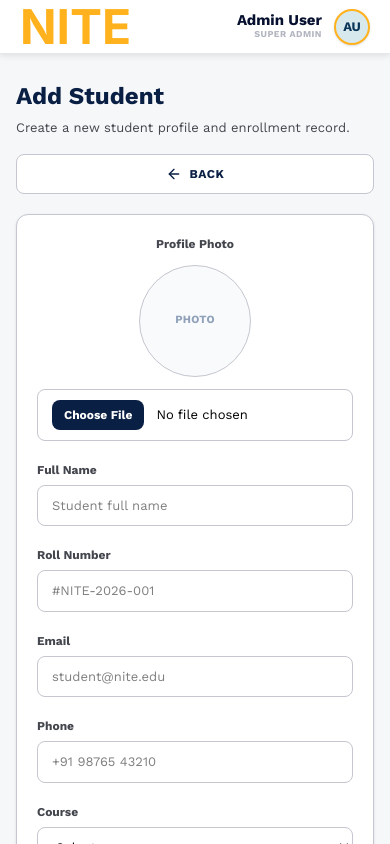
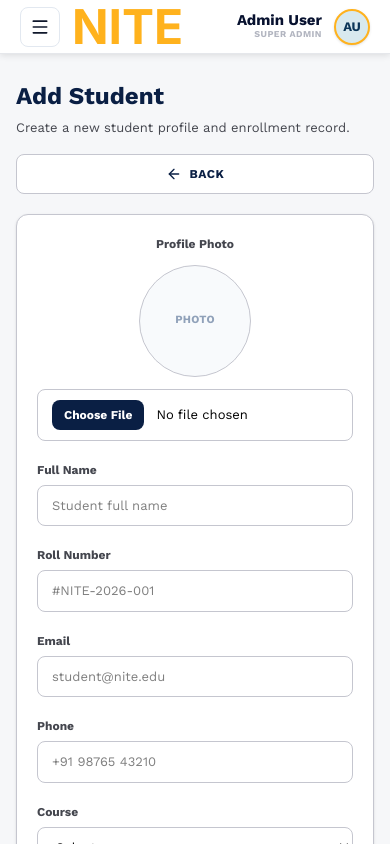
Before and after one commit to jaspreet-dhariwal7/nawab-institute-admin, a React (Vite) app: page /students/add in a window 390 px wide. Shown: the top 844 px of the page. Built offline with nearby package versions, Linux system fonts and the light colour scheme.

Commit message:
Refactor layout and sidebar components for improved state management and sidebar toggle functionality

```diff
--- a/src/Routing/Routing.jsx
+++ b/src/Routing/Routing.jsx
@@ -19,7 +19,7 @@ export default function dasRouting() {
       <Routes>
           <Route path="/" element={<Login />} />
 
-          <Route element={<Layout />}>s
+          <Route element={<Layout />}>
           <Route path="/dashboard" element={<Dashboard />} />
           <Route path="/students" element={<StudentManagement />} />
           <Route path="/students/add" element={<AddStudent />} />
--- a/src/components/common/Layout.jsx
+++ b/src/components/common/Layout.jsx
@@ -1,13 +1,19 @@
+import { useState } from 'react';
 import Sidebar from './Sidebar.jsx';
 import TopNav from './TopNav.jsx';
 import { Outlet } from 'react-router-dom';
 
 export default function Layout({ children }) {
+  const [isSidebarOpen, setIsSidebarOpen] = useState(false);
+
+  const closeSidebar = () => setIsSidebarOpen(false);
+  const toggleSidebar = () => setIsSidebarOpen((current) => !current);
+
   return (
     <div className="min-h-screen bg-[#f6f7f9]">
-        <Sidebar />
+      <Sidebar isOpen={isSidebarOpen} onClose={closeSidebar} />
       <main className="min-h-screen md:ml-[240px]">
-          <TopNav />
+        <TopNav onToggleSidebar={toggleSidebar} />
           <div className="pt-[54px]">
             <div className="mx-auto max-w-[1180px] px-4 py-6 sm:px-5 lg:px-6">
               {children || <Outlet />}
--- a/src/components/common/Sidebar.jsx
+++ b/src/components/common/Sidebar.jsx
@@ -11,7 +11,7 @@ const navItems = [
   { icon: CircleHelp, label: 'Enquiries', path: '/enquiries' },
 ];
 
-export default function Sidebar() {
+export default function Sidebar({ isOpen, onClose }) {
   const [showLogoutModal, setShowLogoutModal] = useState(false);
   const navigate = useNavigate();
 
@@ -21,7 +21,15 @@ export default function Sidebar() {
   };
 
   return (
-    <aside className="fixed left-0 top-0 z-40 hidden h-full w-[240px] flex-col bg-[#020a22] shadow-[8px_0_24px_rgba(0,0,0,0.08)] md:flex">
+    <>
+      {isOpen && (
+        <div className="fixed inset-0 z-30 bg-black/50 md:hidden" onClick={onClose} />
+      )}
+
+      <aside className={cn(
+        "fixed left-0 top-0 z-40 h-full w-[240px] flex-col bg-[#020a22] shadow-[8px_0_24px_rgba(0,0,0,0.08)] md:flex",
+        isOpen ? "flex" : "hidden"
+      )}>
         <div className="px-6 py-5">
           <div className="mb-9">
             <h1 className="brand-heading text-[#ffb21d]">
@@ -37,6 +45,7 @@ export default function Sidebar() {
               <NavLink
                 key={item.path}
                 to={item.path}
+                onClick={onClose}
                 className={({ isActive }) =>
                   cn(
                     "flex h-[43px] items-center gap-3 px-7 text-[15px] font-bold transition-colors",
@@ -89,5 +98,6 @@ export default function Sidebar() {
           </div>
         )}
       </aside>
+    </>
   );
 }
--- a/src/components/common/TopNav.jsx
+++ b/src/components/common/TopNav.jsx
@@ -1,7 +1,17 @@
-export default function TopNav() {
+import { Menu } from 'lucide-react';
+
+export default function TopNav({ onToggleSidebar }) {
   return (
     <header className="fixed left-0 right-0 top-0 z-30 flex h-[54px] items-center justify-between border-b border-[#e5e7eb] bg-white shadow-[0_1px_7px_rgba(0,0,0,0.12)] md:left-[240px]">
-      <div className="px-5 md:hidden">
+      <div className="flex items-center gap-3 px-5 md:hidden">
+        <button
+          type="button"
+          onClick={onToggleSidebar}
+          className="inline-flex h-10 w-10 items-center justify-center rounded-lg border border-slate-200 bg-white text-slate-900 transition hover:bg-slate-50"
+          aria-label="Toggle sidebar"
+        >
+          <Menu className="h-5 w-5" />
+        </button>
         <p className="brand-heading text-[#ffb21d]">NITE</p>
       </div>
 
--- a/src/components/student-management/AddStudent.jsx
+++ b/src/components/student-management/AddStudent.jsx
@@ -280,7 +280,7 @@ useEffect(() => {
 
           <div>
             <label className="mb-1.5 block text-[12px] font-bold text-on-surface-variant">ID Proof</label>
-            <div className="mb-3 grid h-28 w-28 place-items-center overflow-hidden rounded-xl border border-outline-variant bg-slate-50 px-3">
+            <div className="mb-3 grid h-28 w-28 place-items-center overflow-hidden rounded-xl border border-outline-variant bg-slate-50 ">
               {idProofPreview ? (
                 form.idProof?.type?.startsWith("image/") ? (
                   <img src={idProofPreview} alt="ID preview" className="h-full w-full object-cover" />
@@ -304,7 +304,7 @@ useEffect(() => {
 
             <div>
             <label className="mb-1.5 block text-[12px] font-bold text-on-surface-variant">Highest Qualification</label>
-            <div className="mb-3 grid h-28 w-28 place-items-center overflow-hidden rounded-xl border border-outline-variant bg-slate-50 px-3">
+            <div className="mb-3 grid h-28 w-28 place-items-center overflow-hidden rounded-xl border border-outline-variant bg-slate-50 ">
               {qualificationPreview ? (
                 form.highestQualification?.type?.startsWith("image/") ? (
                   <img src={qualificationPreview} alt="Qualification preview" className="h-full w-full object-cover" />
```
Lines whose indentation alone changed are shown as unchanged.
